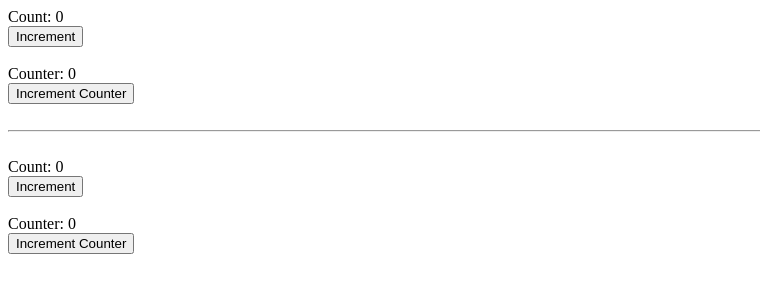
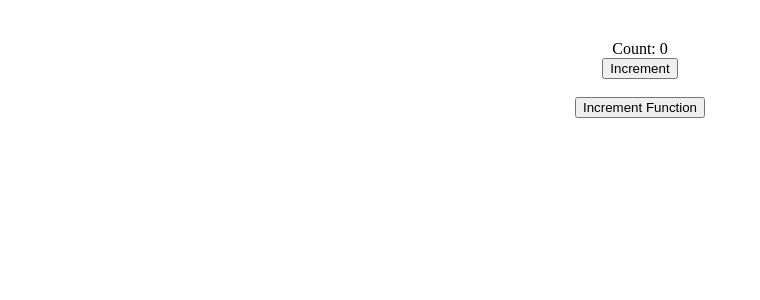
Before and after one commit to junsan24/react-project, a React (Vite) app: page / in a window 1280 px wide. Shown: the top 300 px of the page, without its empty margins (0-760 px from the left). Built offline with nearby package versions, Linux system fonts and the light colour scheme.

Commit message:
Updating state using value vs function

```diff
--- a/src/App.jsx
+++ b/src/App.jsx
@@ -1,13 +1,28 @@
-import Count from "./Count"
+import { useState } from "react"
 
 const App = () => {
+    const [count, setCount] = useState(0)
+
+    const increment = () => {
+        setCount(count+1)
+        setCount(count+1)
+        setCount(count+1)
+    }
+
+    const icrementFunction = () => {
+        setCount(a => a + 1)
+        setCount(b => b + 1)
+        setCount(c => c + 1)
+    }
 
     return (
-        <>
-            <Count />
-            <br /><br /><hr /><br />
-            <Count />
-        </>
+        <div style={{textAlign: 'center', marginTop: '40px'}}>
+            Count: {count}
+            <br />
+            <button onClick={increment}>Increment</button>
+            <br /><br />
+            <button onClick={icrementFunction}>Increment Function</button>
+        </div>
     )
 }
 
--- a/src/Count.jsx
+++ /dev/null
@@ -1,39 +0,0 @@
-import { useState } from "react";
-
-const Count = () => {
-    const [counter, setCounter] = useState(0)
-    const [color, setColor] = useState('black')
-
-    let count = 0;
-
-    const increment = () => {
-        count++;
-        console.log(count)
-    }
-
-
-
-    const incrementCounter = () => {
-        let newCounter = counter + 1
-
-        newCounter%2==0 ? setColor('green') : setColor('blue')
-
-        setCounter(newCounter)
-        console.log('Counter: '+ counter)
-        console.log('New Counter: '+ newCounter)
-    }
-
-    return(
-        <>
-            Count: {count}
-            <br />
-            <button onClick={increment}>Increment</button>
-            <br /><br />
-            <span style={{color}}>Counter: {counter}</span>
-            <br />
-            <button onClick={incrementCounter}>Increment Counter</button>
-        </>
-    )
-}
-
-export default Count
```
